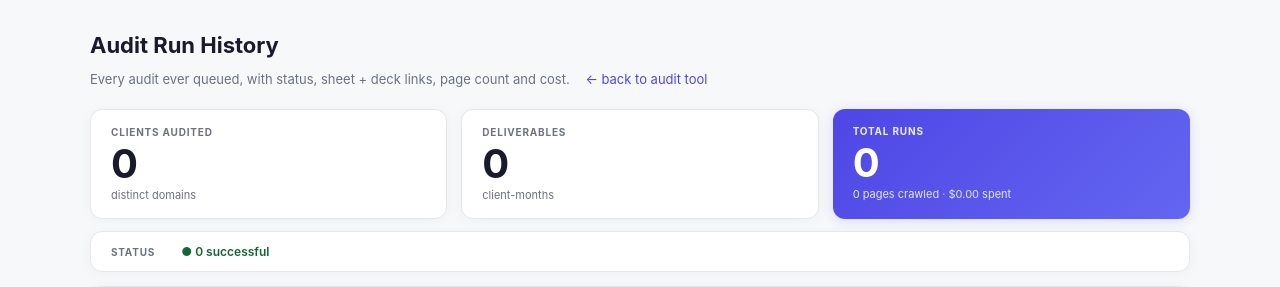
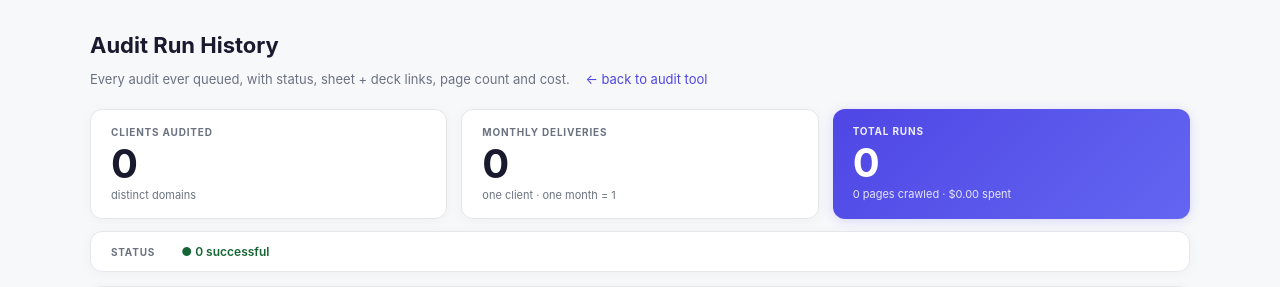
Before and after one commit to shavigoyal-hub/website-audit-tool, a Flask app: page /history-ui in a window 1280 px wide. Shown: the top 287 px of the page. Run offline with Flask 3, Linux system fonts and the light colour scheme.

Commit message:
v122: Client-months → Monthly deliveries on history-ui tile
Co-Authored-By: Claude Opus 4.7 <noreply@anthropic.com>

```diff
--- a/audit/version.py
+++ b/audit/version.py
@@ -3,7 +3,7 @@
 Bump when observation rules, catalog copy, or output structure change so
 you can tell which build produced a given audit artifact.
 """
-VERSION = "2026-10-13.121"
+VERSION = "2026-10-13.122"
 
 # Plan tier → expected leads per month at month 3-4 / 6-7 / 9-10
 # Source: internal Gushwork projection chart. Plan number = $ / month spend.
--- a/templates/history.html
+++ b/templates/history.html
@@ -58,9 +58,9 @@
         <div style="font-size:11px;color:#6b7280;margin-top:4px">distinct domains</div>
       </div>
       <div style="background:#fff;border:1px solid #e5e7eb;border-radius:12px;padding:16px 20px;box-shadow:0 2px 12px rgba(0,0,0,0.04)">
-        <div style="font-size:10px;font-weight:700;color:#6b7280;text-transform:uppercase;letter-spacing:0.08em">Deliverables</div>
+        <div style="font-size:10px;font-weight:700;color:#6b7280;text-transform:uppercase;letter-spacing:0.08em">Monthly deliveries</div>
         <div style="font-size:30pt;font-weight:700;letter-spacing:-0.03em;color:#1a1a2e;line-height:1;margin-top:6px">{{ sc.get('client_months', 0) }}</div>
-        <div style="font-size:11px;color:#6b7280;margin-top:4px">client-months</div>
+        <div style="font-size:11px;color:#6b7280;margin-top:4px">one client · one month = 1</div>
       </div>
       <div style="background:linear-gradient(135deg,#4f46e5 0%,#6366f1 100%);color:#fff;border-radius:12px;padding:16px 20px;box-shadow:0 2px 12px rgba(79,70,229,0.18)">
         <div style="font-size:10px;font-weight:700;text-transform:uppercase;letter-spacing:0.08em;opacity:0.9">Total runs</div>
```
